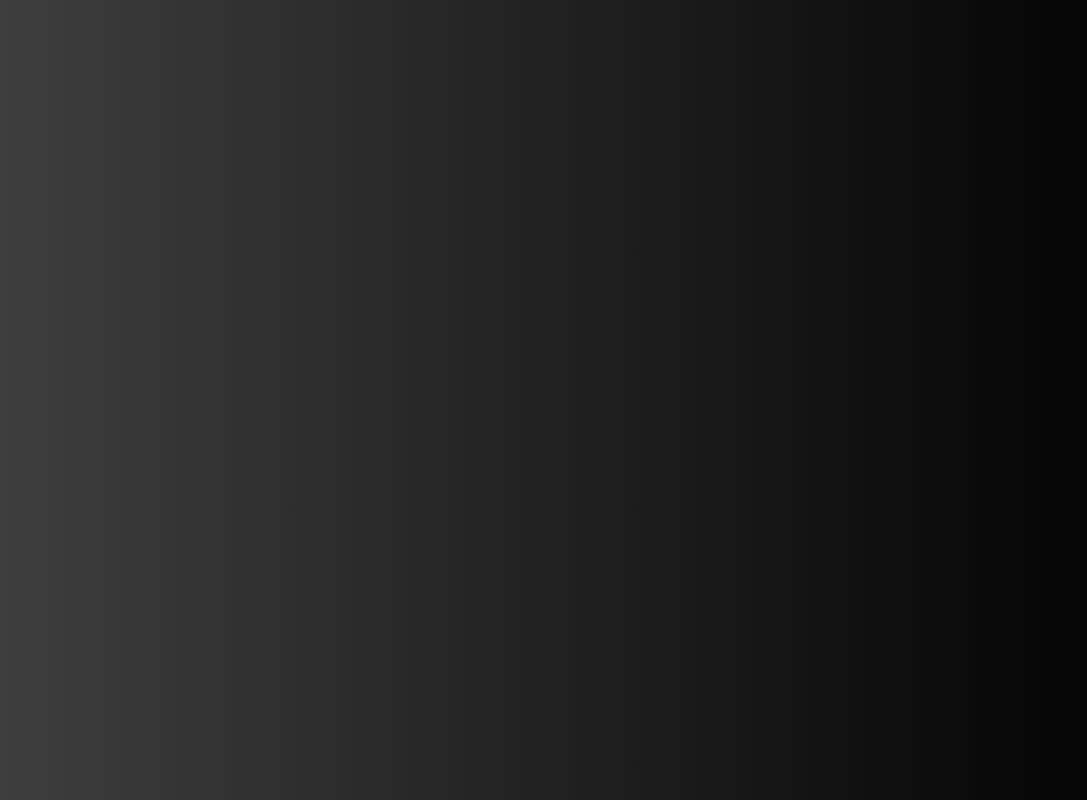
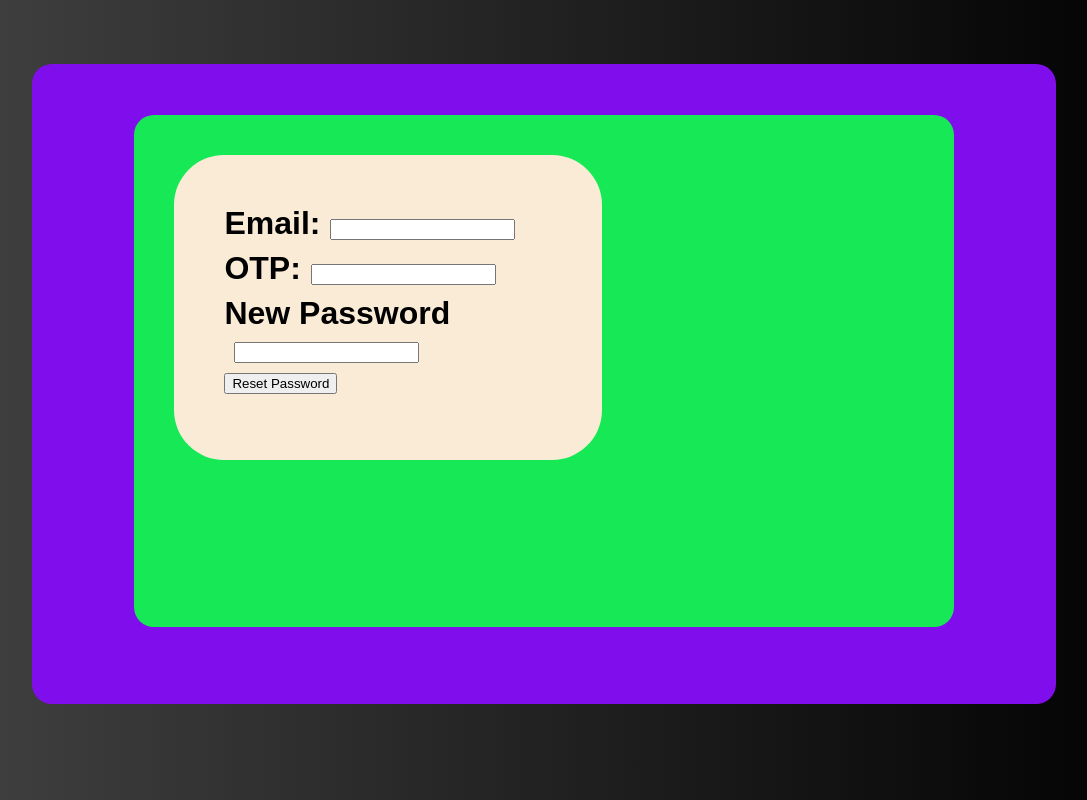
Before and after one commit to pankaj604/frontend, a React (Create React App) app: page /reset in a window 1280 px wide. Before the commit this address had no page. Shown: the whole page, without its empty margins (96-1183 px from the left). Built offline with nearby package versions, Linux system fonts and the light colour scheme.

Commit message:
forget reset password done till now

```diff
--- a/src/App.js
+++ b/src/App.js
@@ -20,6 +20,8 @@ import Myroom from "./Pages/Myroom";
 import "./style/App.css"
 import Owner from "./Pages/Owner";
 import Couple from "./Pages/Couple";
+import Forget from "./Pages/Forget"
+import Reset from "./Pages/Reset.jsx"
 function App() {
   const { setUser, setIsAuthenticated, setLoading } = useContext(Context);
 
@@ -42,6 +44,8 @@ function App() {
         <Route path="/header" element={<Header />} />
         <Route path="/owner" element={<Owner />} />
         <Route path="/couple" element={<Couple />} />
+        <Route path="/forget" element={<Forget />} />
+        <Route path="/reset" element={<Reset/>} />
 
       </Routes>
       <Toaster />
--- /dev/null
+++ b/src/Pages/Forget.jsx
@@ -0,0 +1,49 @@
+import React, { useState } from "react";
+import axios from "axios";
+import { server } from "..";
+import { Navigate } from "react-router-dom";
+import "../style/Forget.css"
+const Forget = () => {
+  const [email, setEmail] = useState("");
+  const [value, setvalue] = useState(false);
+
+  const handleEmailChange = (e) => {
+    setEmail(e.target.value);
+  };
+
+  const handleFormSubmit = async (e) => {
+    e.preventDefault();
+
+    try {
+      await axios.post(`${server}/user/forget`, { email });
+      alert("OTP sent on your email");
+      setEmail("");
+      setvalue(true);
+    } catch (error) {
+      console.log(error.response.data.message);
+    }
+  };
+  if (value) return <Navigate to={"/reset"} />;
+
+  return (
+    <div className="main-f">
+      <div className="container-f">
+        <div>
+          <h2>Forgot Password</h2>
+          <form onSubmit={handleFormSubmit}>
+            <input className="input-f"
+              type="email"
+              required
+              placeholder="Enter your email"
+              value={email}
+              onChange={handleEmailChange}
+            />
+            <button type="submit">Reset Password</button>
+          </form>
+        </div>
+      </div>
+    </div>
+  );
+};
+
+export default Forget;
--- /dev/null
+++ b/src/Pages/Reset.jsx
@@ -0,0 +1,87 @@
+import React, { useState } from "react";
+import axios from "axios";
+import { server } from "..";
+import { Navigate } from "react-router-dom";
+import "../style/Reset.css";
+const Reset = () => {
+  const [email, setEmail] = useState("");
+  const [otp, setOtp] = useState("");
+  const [newPassword, setNewPassword] = useState("");
+  const [value, setvalue] = useState(false);
+  const handleEmailChange = (e) => {
+    setEmail(e.target.value);
+  };
+
+  const handleOtpChange = (e) => {
+    setOtp(e.target.value);
+  };
+
+  const handleNewPasswordChange = (e) => {
+    setNewPassword(e.target.value);
+  };
+
+  const handleFormSubmit = async (e) => {
+    e.preventDefault();
+    const formData = new FormData();
+    formData.append("email" , email)
+    formData.append("otp" , otp)
+    formData.append("newPassword" , newPassword)
+    try {
+      await axios.post(`${server}/user/reset`, formData, {
+        withCredentials: true,
+      });
+      alert("Password reset successful");
+      // Redirect or perform any other desired actions after successful password reset
+      setvalue(true);
+    } catch (error) {
+
+      console.log(error);
+      // Handle error and display appropriate messages to the user
+    }
+  };
+  if (value) return <Navigate to={"/login"} />;
+  return (
+    <div className="main-r">
+      <div className="cont-r">
+        <form className="form-r" onSubmit={handleFormSubmit}>
+          <h1 className="h-r">Email:</h1>
+          <input
+            className="l-r"
+            type="email"
+            value={email}
+            onChange={handleEmailChange}
+            required
+          />
+
+          <br />
+
+          <h1 className="h-r"> OTP:</h1>
+          <input
+            className="l-r"
+            type="text"
+            value={otp}
+            onChange={handleOtpChange}
+            required
+          />
+
+          <br />
+
+          <h1 className="h-r">New Password</h1>
+          <input
+            className="l-r"
+            type="password"
+            value={newPassword}
+            onChange={handleNewPasswordChange}
+            required
+          />
+
+          <br />
+          <button type="submit">Reset Password</button>
+          <br />
+        </form>
+      </div>
+    </div>
+  );
+};
+
+export default Reset;
--- a/src/auth/Login.jsx
+++ b/src/auth/Login.jsx
@@ -72,6 +72,9 @@ const Login = () => {
       <div className="rlogin">
         <Link to="/register">Sign Up</Link>
       </div>
+      <div className="rlogin">
+        <Link to="/forget">forget password</Link>
+      </div>
     </div>
   );
 };
--- /dev/null
+++ b/src/style/Forget.css
@@ -0,0 +1,27 @@
+.main-f{
+    background-color: rgb(152, 1, 252);
+    height: 50%;
+    width: 50%;
+    position: absolute;
+    border-radius: 10px;
+    margin-left: 25%;
+    margin-top: 5%;
+
+}
+
+.container-f{
+    display: flex;
+    justify-content: center;
+    align-items: center;
+    background-color: aqua;
+    position: absolute;
+    height: 80%;
+    width: 80%;
+    margin-left: 10%;
+    margin-top: 5%;
+    border-radius: 20px;
+}
+.input-f{
+    display: block;
+    margin-bottom: 5px;
+}
--- /dev/null
+++ b/src/style/Reset.css
@@ -0,0 +1,35 @@
+.main-r {
+  position: absolute;
+  background-color: rgb(128, 14, 236);
+  height: 80%;
+  width: 80%;
+  border-radius: 20px;
+  margin-left: 10%;
+  margin-top: 5%;
+}
+.cont-r {
+  position: absolute;
+  background-color: rgb(23, 233, 86);
+  height: 80%;
+  width: 80%;
+  border-radius: 20px;
+  margin-left: 10%;
+  margin-top: 5%;
+}
+.form-r{
+    background-color: antiquewhite;
+    position: absolute;
+    height: 40%;
+    width: 40%;
+    margin:40px;
+    padding: 50px;
+    border-radius: 50px;
+
+}
+
+.l-r{
+    margin: 10px;
+}
+.h-r{
+    display: inline;
+}
```
